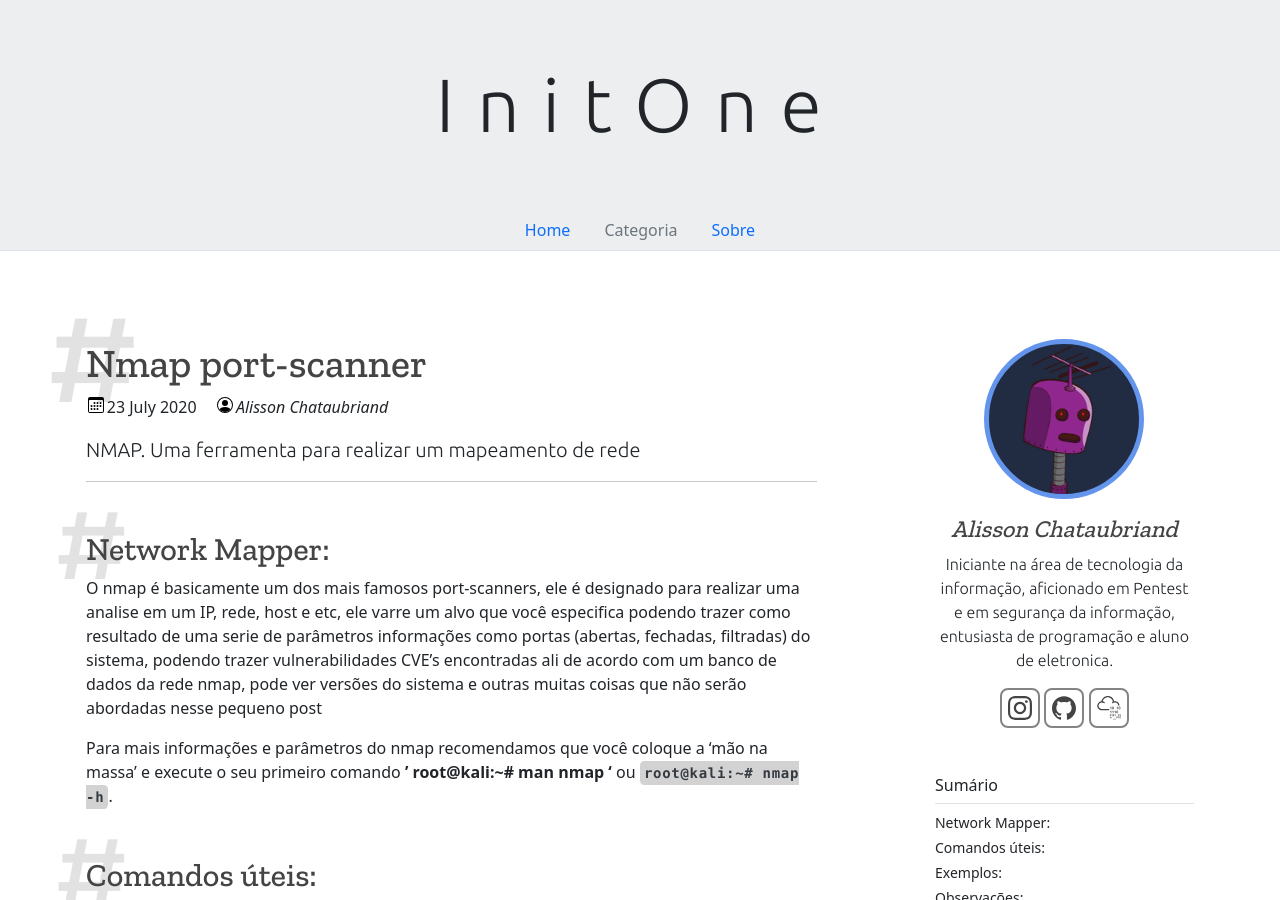
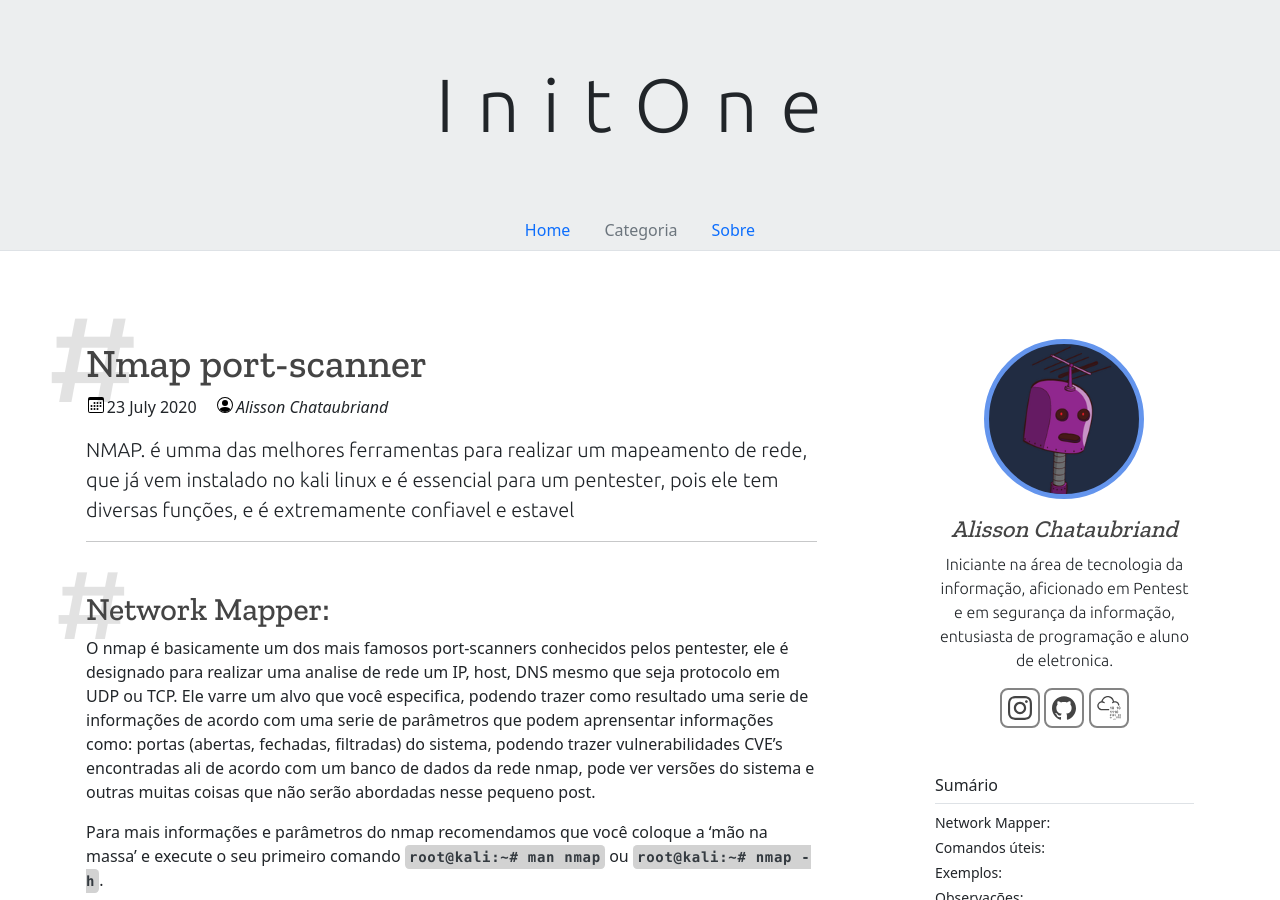
Before and after one commit to in1t0n3/initone.com.br, a Jekyll site: the page built from _posts/2020-07-23-Nmap.md, in a window 1280 px wide and 900 px high. Built offline with Jekyll 4.4.1, drawn with Linux system fonts in a browser that asks for light colours; some of the changed text lies outside the part shown.

Commit message:
Update 2020-07-23-Nmap.md

```diff
--- a/_posts/2020-07-23-Nmap.md
+++ b/_posts/2020-07-23-Nmap.md
@@ -3,16 +3,15 @@ layout: post
 title: Nmap port-scanner
 author: 'Alisson Chataubriand'
 date: 2020-07-23 12:00:00 -0300
-lide: NMAP. Uma ferramenta para realizar um mapeamento de rede
+lide: NMAP. é umma das melhores ferramentas para realizar um mapeamento de rede, que já vem instalado no kali linux e é essencial para um pentester, pois ele tem diversas funções, e é extremamente confiavel e estavel
 ---
 
 ## Network Mapper:
 
-O nmap é basicamente um dos mais famosos port-scanners, ele é designado para realizar uma analise em um IP,  rede, host e etc, ele varre um alvo que você especifica podendo trazer como resultado de uma serie de parâmetros
-informações como portas (abertas, fechadas, filtradas) do sistema, podendo trazer vulnerabilidades CVE's encontradas ali de acordo com um banco de dados da rede nmap, pode ver versões do sistema e outras muitas coisas que não serão abordadas nesse pequeno post
+O nmap é basicamente um dos mais famosos port-scanners conhecidos pelos pentester, ele é designado para realizar uma analise de rede um IP, host, DNS mesmo que seja  protocolo em UDP ou TCP. Ele varre um alvo que você especifica, podendo trazer como resultado uma serie de informações de acordo com uma serie de parâmetros que podem aprensentar informações como: portas (abertas, fechadas, filtradas) do sistema, podendo trazer vulnerabilidades CVE's encontradas ali de acordo com um banco de dados da rede nmap, pode ver versões do sistema e outras muitas coisas que não serão abordadas nesse pequeno post.
 
 Para mais informações e parâmetros do nmap recomendamos que você coloque a 'mão na massa' e execute o seu primeiro comando
-**' root@kali:~# man nmap '** ou **`root@kali:~# nmap -h`**.
+**`root@kali:~# man nmap`** ou **`root@kali:~# nmap -h`**.
 
 ## Comandos úteis:
 
@@ -51,7 +50,7 @@ Para mais informações e parâmetros do nmap recomendamos que você coloque a '
     </tr>
     <tr>
      <td>-A</td>
-     <td>Agressive: Habilita o modo agressivo e scannea de forma mais rapida</td>
+     <td>Agressive: Habilita o modo agressivo e scannea de forma mais rapida e trazendo mais informações</td>
     </tr>
 
   </tbody>
@@ -60,12 +59,12 @@ Para mais informações e parâmetros do nmap recomendamos que você coloque a '
 
 ## Exemplos:
 
-**'root@kali:~# nmap -sV -O 10.10.77.80'**
+**`root@kali:~# nmap -sV -O 10.10.77.80`**
 
-**'root@kali:~# nmap -sV -O 10.10.77.80'**
-**'root@kali:~# nmap -p80,8080 -v scanme.nmap.org'**
+**`root@kali:~# nmap -sV -O 10.10.77.80`**
+**`root@kali:~# nmap -p80,8080 -v scanme.nmap.org`**
 
-realize esses scans e veja o que vai ser retornado, obviamente vc deve alterar o alvo (IP ou Host) para o alvo que você queira enumerar
+realize esses scans e veja o que vai ser retornado, obviamente vc deve alterar o alvo (IP ou Host) para o alvo que você queira enumerar.
 
 
 
```
Also changed, not shown: other parts of _posts/2020-07-23-Nmap.md (+1 -1 lines).
